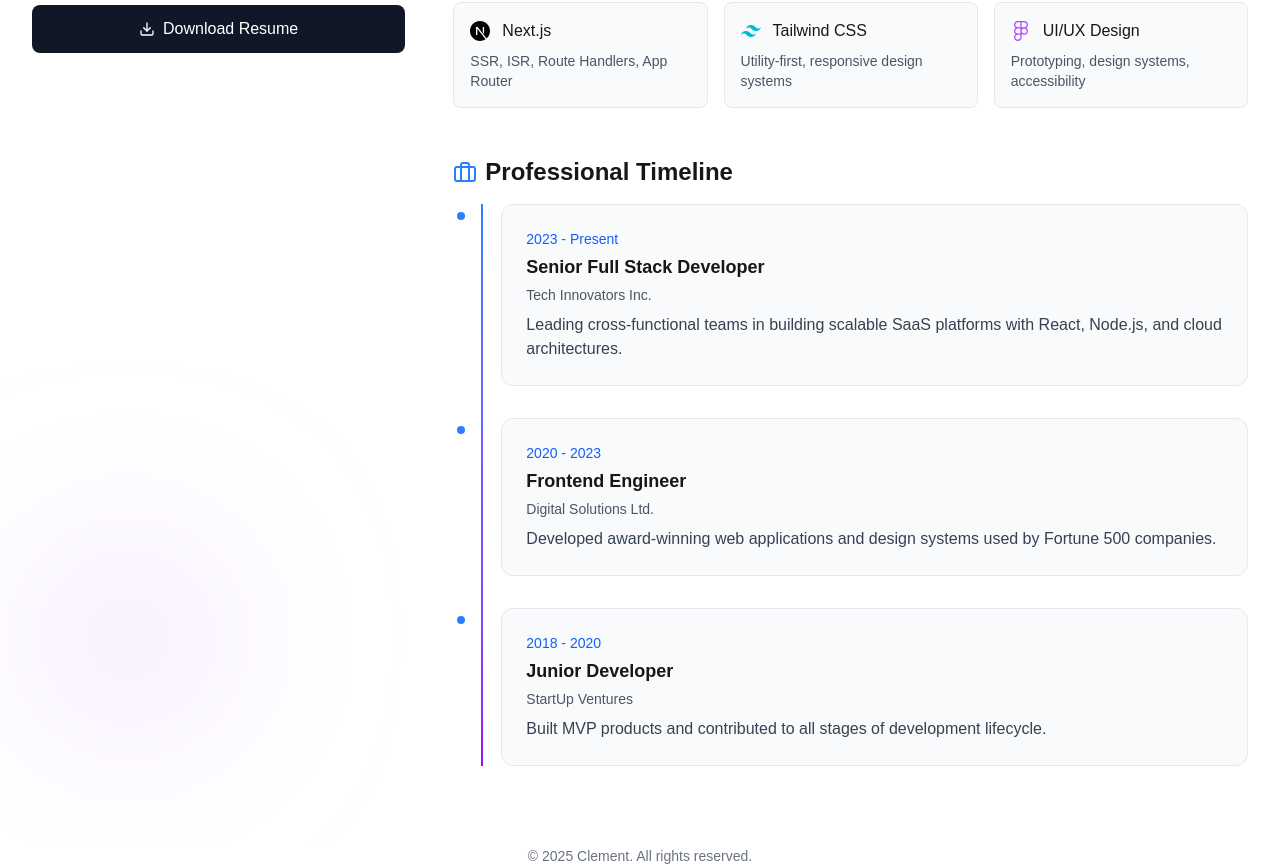
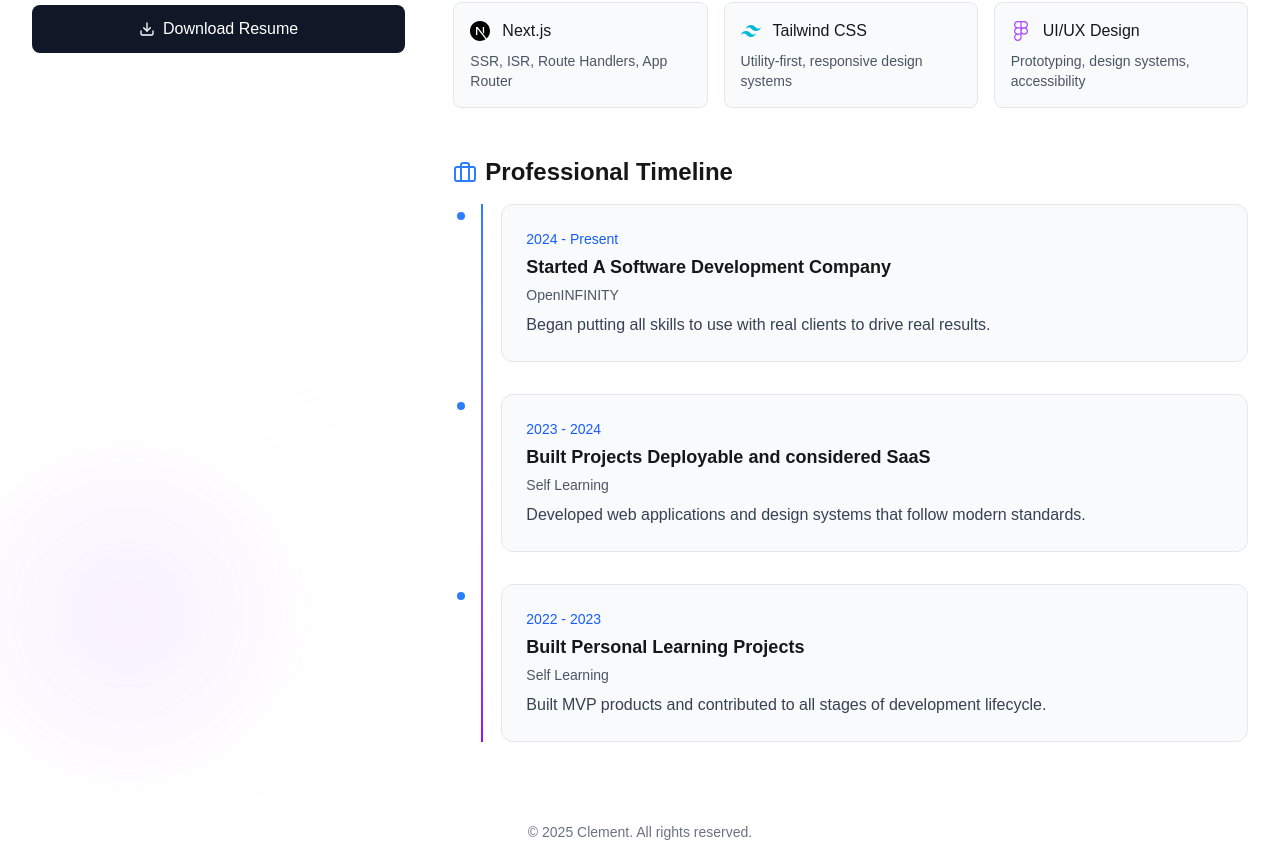
Before and after one commit to ClementJele/personalPortfolio, a Next.js app: page /about in a window 1280 px wide. Shown: the part 740-1606 px from the top of the page. After the commit the page ends 1582 px from the top, so only its background shows below. Built offline with nearby package versions, Linux system fonts and the light colour scheme.

Commit message:
Refactor link URLs in Services and Projects sections

```diff
--- a/app/(sections)/about/Main.tsx
+++ b/app/(sections)/about/Main.tsx
@@ -9,8 +9,8 @@ import Portfolio from "@/app/Images/Portfolio.png";
 const AboutPage = () => {
   // Stats data
   const stats = [
-    { value: "5+", label: "Years Experience" },
-    { value: "50+", label: "Projects Completed" },
+    { value: "2+", label: "Years Experience" },
+    { value: "10+", label: "Projects Completed" },
     { value: "100%", label: "Client Satisfaction" },
     { value: "∞", label: "Cups of Coffee" },
   ];
@@ -18,23 +18,23 @@ const AboutPage = () => {
   // Timeline data
   const timeline = [
     {
-      year: "2023 - Present",
-      title: "Senior Full Stack Developer",
-      company: "Tech Innovators Inc.",
+      year: "2024 - Present",
+      title: "Started A Software Development Company",
+      company: "OpenINFINITY",
       description:
-        "Leading cross-functional teams in building scalable SaaS platforms with React, Node.js, and cloud architectures.",
+        "Began putting all skills to use with real clients to drive real results.",
     },
     {
-      year: "2020 - 2023",
-      title: "Frontend Engineer",
-      company: "Digital Solutions Ltd.",
+      year: "2023 - 2024",
+      title: "Built Projects Deployable and considered SaaS",
+      company: "Self Learning",
       description:
-        "Developed award-winning web applications and design systems used by Fortune 500 companies.",
+        "Developed web applications and design systems that follow modern standards.",
     },
     {
-      year: "2018 - 2020",
-      title: "Junior Developer",
-      company: "StartUp Ventures",
+      year: "2022 - 2023",
+      title: "Built Personal Learning Projects",
+      company: "Self Learning",
       description:
         "Built MVP products and contributed to all stages of development lifecycle.",
     },
--- a/app/(sections)/projects/Main.tsx
+++ b/app/(sections)/projects/Main.tsx
@@ -107,7 +107,6 @@ const RecentProjects = () => {
     </span>
   );
 
-  // Only render heavy content when in viewport
   const renderProjects = isInView || isClient;
 
   return (
@@ -141,8 +140,8 @@ const RecentProjects = () => {
             <Tilt
               key={project.id}
               options={{
-                max: 10, // Reduced from 15 for better performance
-                scale: 1.03, // Reduced from 1.05 for better performance
+                max: 10,
+                scale: 1.03,
                 glare: false, // Removed glare effect for better performance
               }}
               className="tilt-element"
@@ -157,8 +156,8 @@ const RecentProjects = () => {
                 {/* Project image with lazy loading */}
                 <div className="h-48 overflow-hidden relative">
                   <Image
-                    loading="lazy" // Use lazy loading instead of priority
-                    src={project.image || "/images/placeholder-project.jpg"} // Use project image or fallback
+                    loading="lazy"
+                    src={project.image || "/images/placeholder-project.jpg"}
                     alt={project.title}
                     className="w-full h-full object-cover group-hover:scale-105 transition-transform duration-500"
                     width={500}
@@ -184,7 +183,6 @@ const RecentProjects = () => {
                     {project.des}
                   </p>
 
-                  {/* Tech stack icons with lazy loading */}
                   {project.iconLists && (
                     <div className="mt-4 flex flex-wrap gap-2">
                       {project.iconLists.slice(0, 5).map((icon, i) => (
@@ -258,7 +256,7 @@ const RecentProjects = () => {
           Like what you see? Let&apos;s build something amazing together.
         </p>
         <a
-          href="#contact"
+          href="/contact"
           className="inline-flex items-center px-8 py-3 bg-gradient-to-r from-[#5a7ef3] to-[#3716f2] text-white rounded-full font-medium hover:shadow-lg transition-all hover:scale-105"
         >
           Start a Project
--- a/app/(sections)/services/Main.tsx
+++ b/app/(sections)/services/Main.tsx
@@ -209,13 +209,13 @@ const ServicesPage = () => {
             </p>
             <div className="flex flex-col sm:flex-row justify-center gap-4">
               <a
-                href="#contact"
+                href="/contact"
                 className="px-8 py-3 bg-white text-blue-600 rounded-full font-bold hover:bg-gray-100 transition-colors flex items-center justify-center"
               >
                 Get in Touch
               </a>
               <a
-                href="#projects"
+                href="/projects"
                 className="px-8 py-3 border-2 border-white text-white rounded-full font-bold hover:bg-white/10 transition-colors flex items-center justify-center"
               >
                 View My Work
--- a/data/index.ts
+++ b/data/index.ts
@@ -1,3 +1,4 @@
+import AI_LMS from "@/app/Images/AI_LMS.png";
 export const navItems = [
   { name: "About", link: "#about" },
   { name: "Projects", link: "#projects" },
@@ -86,7 +87,7 @@ export const projects = [
     des: "This is a project for a client who requested a single page web outlining their work, still underway",
     img: "/p2.svg",
     iconLists: ["/next.svg", "/tail.svg", "/ts.svg", "/stream.svg", "/c.svg"],
-    link: "https://pinltd.vercel.app",
+    link: "https://pin-ltd.com",
   },
   {
     id: 3,
@@ -112,6 +113,22 @@ export const projects = [
     img: "/p4.svg",
     iconLists: ["/next.svg", "/tail.svg", "/ts.svg", "/three.svg", "/gsap.svg"],
     link: "https://github.com/ClementJele/ReviewsLocal_AI_Agent",
+  },
+  {
+    id: 6,
+    title: "AI Learning Management System",
+    des: "Do you sometimes struggle with organising the information you learn? This AI LMS will help you with that. From Idea validation to Interview preparation",
+    img: { AI_LMS },
+    iconLists: ["/next.svg", "/tail.svg", "/ts.svg", "/three.svg", "/gsap.svg"],
+    link: "https://chapter-mind.vercel.app",
+  },
+  {
+    id: 7,
+    title: "GuideAI",
+    des: "An AI Agent with the ability to use tools to fulfill tasks.",
+    img: { AI_LMS },
+    iconLists: ["/next.svg", "/tail.svg", "/ts.svg", "/three.svg", "/gsap.svg"],
+    link: "https://tool-ai-agent.vercel.app/",
   },
 ];
 
```
Also changed, not shown: app/Images/AI_LMS.png (added).
